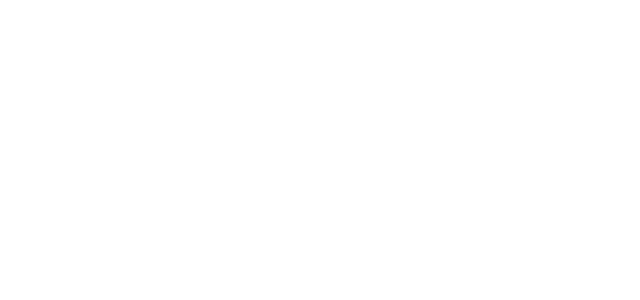
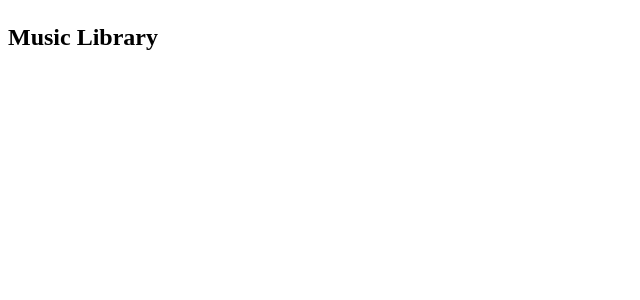
Before and after one commit to GavinWarnock/Music-Library-Frontend, a React (Create React App) app: page / in a window 1280 px wide. Shown: the top 300 px of the page, without its empty margins (0-640 px from the left). Built offline with nearby package versions, Linux system fonts and the light colour scheme.

Commit message:
New: Added basic Navbar

```diff
--- a/package.json
+++ b/package.json
@@ -6,6 +6,8 @@
     "@testing-library/jest-dom": "^5.16.5",
     "@testing-library/react": "^13.4.0",
     "@testing-library/user-event": "^13.5.0",
+    "axios": "^1.3.5",
+    "bootstrap": "^5.2.3",
     "react": "^18.2.0",
     "react-dom": "^18.2.0",
     "react-scripts": "5.0.1",
--- a/src/App.js
+++ b/src/App.js
@@ -1,9 +1,10 @@
-
+import React, { useState } from 'react';
+import NavBar from './Components/NavigationBar/NavigationBar';
 
 function App() {
   return (
     <div>
-
+      <NavBar />
     </div>
   );
 }
--- /dev/null
+++ b/src/Components/NavigationBar/NavigationBar.jsx
@@ -0,0 +1,13 @@
+
+
+const NavBar = (props) => {
+    return (
+        <nav>
+            <h2>
+                <p>Music Library</p>
+            </h2>
+        </nav>
+    )
+}
+
+export default NavBar
```
Also changed, not shown: src/Components/MusicTable/MusicTable.jsx (added), src/Components/SearchBar/SearchBar.jsx (added), 1 other file (tests, documents, lock files or other folders).
